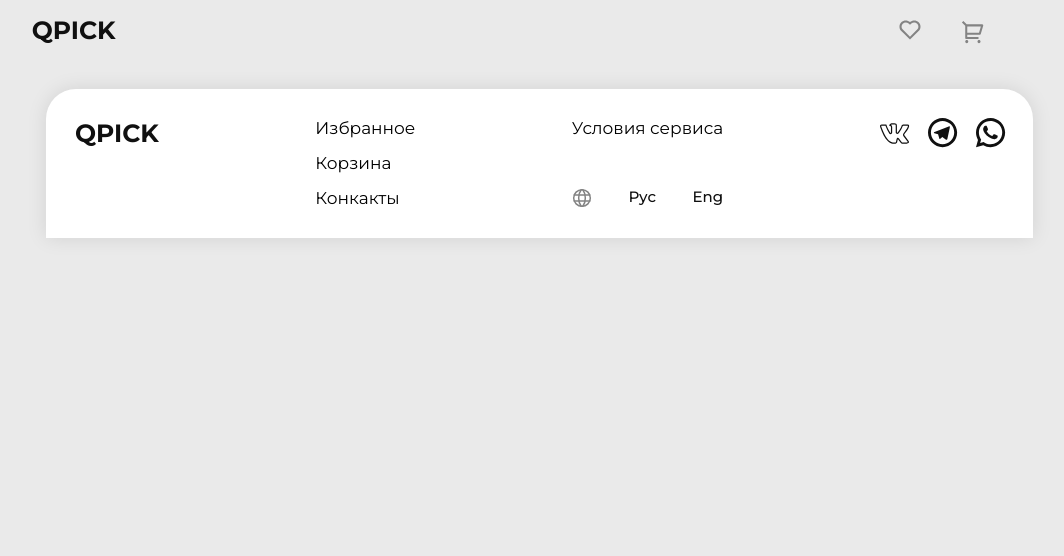
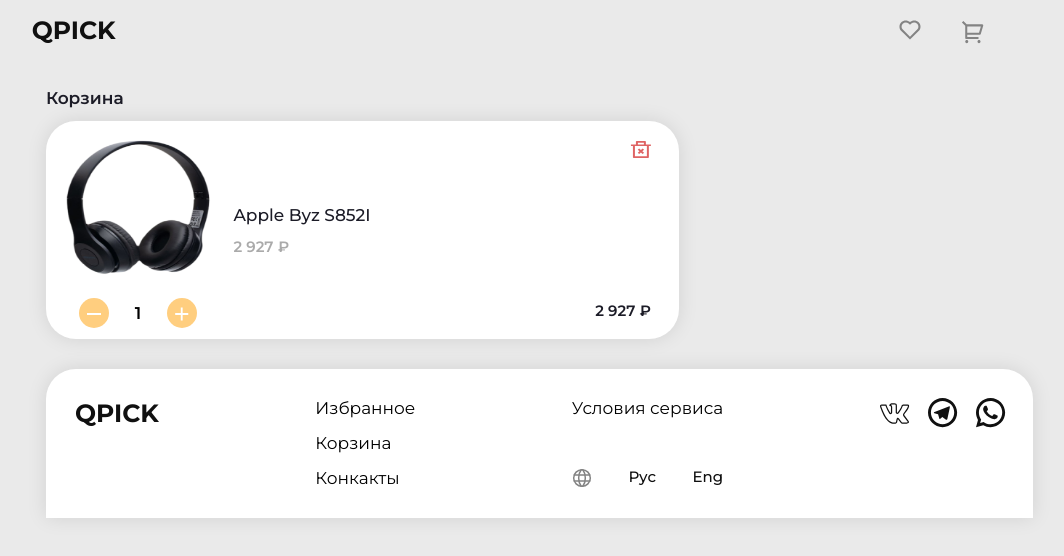
Before and after one commit to SunnBr0/NeoflexTestovoeZadanie, a React (Create React App) app: page /buy in a window 1280 px wide. Shown: the top 556 px of the page, without its empty margins (115-1179 px from the left). Built offline with nearby package versions, Linux system fonts and the light colour scheme.

Commit message:
Added a device purchase card

```diff
--- a/src/components/BuyPage/BuyPage.tsx
+++ b/src/components/BuyPage/BuyPage.tsx
@@ -2,11 +2,13 @@
 import Footer from '../HomePage/Footer';
 import "../../style/BuyPage.css"
 import Navigate from "../HomePage/Navigate";
+import MainBuy from "./MainBuy";
 function buyPage() {
     return (
-        <div className="buyPage">
+        <div>
             {/* <div className="containerFooter"> */}
             <Navigate/>
+            <MainBuy/>
             <Footer />
             {/* </div> */}
         </div>
--- /dev/null
+++ b/src/components/BuyPage/ItemBuyDevice.tsx
@@ -0,0 +1,62 @@
+import React from "react";
+import "../../style/ItemBuyDevice.css";
+function ItemBuyDevice() {
+  return (
+    <>
+      <div className="itemBuyCart">
+        <div className="itemBuyCartIconFuncButton">
+          <img src="./assets/bigHeadPonse.png" alt="" />
+          <div className="FuncButton">
+            <button className="Button">
+              <svg
+                width="14"
+                height="14"
+                viewBox="0 0 14 2"
+                fill="none"
+                xmlns="http://www.w3.org/2000/svg"
+              >
+                <path d="M0 0H14V2H0V0Z" fill="white" />
+              </svg>
+            </button>
+            <span>1</span>
+            <button className="Button">
+              <svg
+                width="14"
+                height="14"
+                viewBox="0 0 15 14"
+                fill="none"
+                xmlns="http://www.w3.org/2000/svg"
+              >
+                <path
+                  d="M6.20557 6V0H8.20557V6H14.2056V8H8.20557V14H6.20557V8H0.205566V6H6.20557Z"
+                  fill="white"
+                />
+              </svg>
+            </button>
+          </div>
+        </div>
+        <div className="itemBuyCartInfo">
+          <span className="itemBuyCartText">Apple Byz S852I</span>
+          <span className="itemBuyCartPrice">2 927 ₽</span>
+        </div>
+        <div className="itemBuyCarDeletePrice">
+          <svg
+            width="21"
+            height="17"
+            viewBox="0 0 21 17"
+            fill="none"
+            xmlns="http://www.w3.org/2000/svg"
+          >
+            <path
+              d="M15.8848 3.4H20.8667V5.1H18.874V16.15C18.874 16.3754 18.769 16.5916 18.5821 16.751C18.3953 16.9104 18.1418 17 17.8776 17H3.92813C3.66387 17 3.41044 16.9104 3.22358 16.751C3.03672 16.5916 2.93174 16.3754 2.93174 16.15V5.1H0.938965V3.4H5.92091V0.85C5.92091 0.624566 6.02589 0.408365 6.21275 0.248959C6.3996 0.0895533 6.65304 0 6.9173 0H14.8884C15.1527 0 15.4061 0.0895533 15.593 0.248959C15.7798 0.408365 15.8848 0.624566 15.8848 0.85V3.4ZM16.8812 5.1H4.92452V15.3H16.8812V5.1ZM12.3117 10.2L14.0734 11.7028L12.6645 12.9047L10.9029 11.4019L9.14124 12.9047L7.73234 11.7028L9.49396 10.2L7.73234 8.6972L9.14124 7.4953L10.9029 8.9981L12.6645 7.4953L14.0734 8.6972L12.3117 10.2ZM7.91369 1.7V3.4H13.892V1.7H7.91369Z"
+              fill="#DF6464"
+            />
+          </svg>
+          <span>2 927 ₽</span>
+        </div>
+      </div>
+    </>
+  );
+}
+
+export default ItemBuyDevice;
--- /dev/null
+++ b/src/components/BuyPage/MainBuy.tsx
@@ -0,0 +1,16 @@
+import React from "react";
+import "../../style/MainBuy.css";
+import ItemBuyDevice from "./ItemBuyDevice";
+function MainBuy() {
+  return (
+    <>
+      <div className="mainDevice">
+        <span className="nameDevice">Корзина</span>
+        <ItemBuyDevice/>
+
+      </div>
+    </>
+  );
+}
+
+export default MainBuy;
--- a/src/style/BuyPage.css
+++ b/src/style/BuyPage.css
@@ -1,4 +1,4 @@
-.containerFooter{
+/* .containerFooter{ */
     /* background-color: red; */
     /* position: absolute; */
-}
+/* } */
--- a/src/style/Footer.css
+++ b/src/style/Footer.css
@@ -82,7 +82,6 @@
     font-size: 15px;
     line-height: 18px;
     color: #101010;
-
 }
 
 .langIconText img{
--- a/src/style/HomePage.css
+++ b/src/style/HomePage.css
@@ -1,5 +1,5 @@
-.devPage{
+/* .devPage{ */
     /* min-height: 100%; */
     /* display: flex; */
     /* flex-direction: column; */
-}
+/* } */
--- /dev/null
+++ b/src/style/ItemBuyDevice.css
@@ -0,0 +1,101 @@
+.itemBuyCart {
+  display: flex;
+  flex-direction: row;
+  justify-content: space-between;
+  width: 633px;
+  height: 218px;
+  background-color: #ffffff;
+  box-shadow: 0px 0px 20px rgba(0, 0, 0, 0.1);
+  border-radius: 30px;
+  margin-bottom: 30px;
+}
+
+.itemBuyCartIconFuncButton {
+  width: 165px;
+  height: 136px;
+}
+
+.itemBuyCartIconFuncButton img {
+  width: 146.53px;
+  height: 136px;
+  margin-top: 18px;
+  margin-left: 18.8px;
+  margin-bottom: 19px;
+}
+
+.FuncButton {
+  display: flex;
+  justify-content: space-between;
+  align-items: center;
+  width: 118px;
+  height: 30px;
+  margin-bottom: 15px;
+  margin-left: 33px;
+}
+.FuncButton span {
+  font-family: "Montserrat";
+  font-style: normal;
+  font-weight: 600;
+  font-size: 17px;
+  line-height: 21px;
+
+  color: #000000;
+}
+.Button {
+  /* margin: 0; */
+  padding: 0px 0px 0px 0px;
+  width: 30px;
+  height: 30px;
+  /* color: #FFFFFF; */
+
+  background-color: #ffce7f;
+  border: 0px solid black;
+  border-radius: 50%;
+  text-align: center;
+  padding-top: 4px;
+}
+
+.itemBuyCartInfo {
+  width: 295px;
+  display: flex;
+  flex-direction: column;
+  justify-content: center;
+  gap: 12px;
+}
+.itemBuyCartText {
+  font-family: "Montserrat";
+  font-style: normal;
+  font-weight: 500;
+  font-size: 17px;
+  line-height: 21px;
+  color: #1c1c27;
+  /* margin-bottom: 12px; */
+}
+.itemBuyCartPrice {
+  font-family: "Montserrat";
+  font-style: normal;
+  font-weight: 600;
+  font-size: 15px;
+  line-height: 18px;
+  color: #aaaaaa;
+}
+
+.itemBuyCarDeletePrice {
+  margin-top: 20px;
+  flex-direction: column;
+  justify-content: space-between;
+  align-items: flex-end;
+  width: 100px;
+  height: 179px;
+  display: flex;
+  margin-right: 28px;
+}
+.itemBuyCarDeletePrice span {
+  font-family: "Montserrat";
+  font-style: normal;
+  font-weight: 600;
+  font-size: 15px;
+  line-height: 18px;
+  text-align: right;
+  color: #1c1c27;
+}
--- /dev/null
+++ b/src/style/MainBuy.css
@@ -0,0 +1,13 @@
+/* .mainDevice { */
+    /* border: 10px solid black; */
+    /* display: flex;
+    flex-wrap: wrap; */
+    /* margin-left: 12.56944%;
+    margin-right: 10.34722%;
+    margin-top: 28px; */
+/* } */
+.nameDevice{
+    margin-bottom: 13px;
+    display: block;
+    color: #1C1C27;
+}
```
